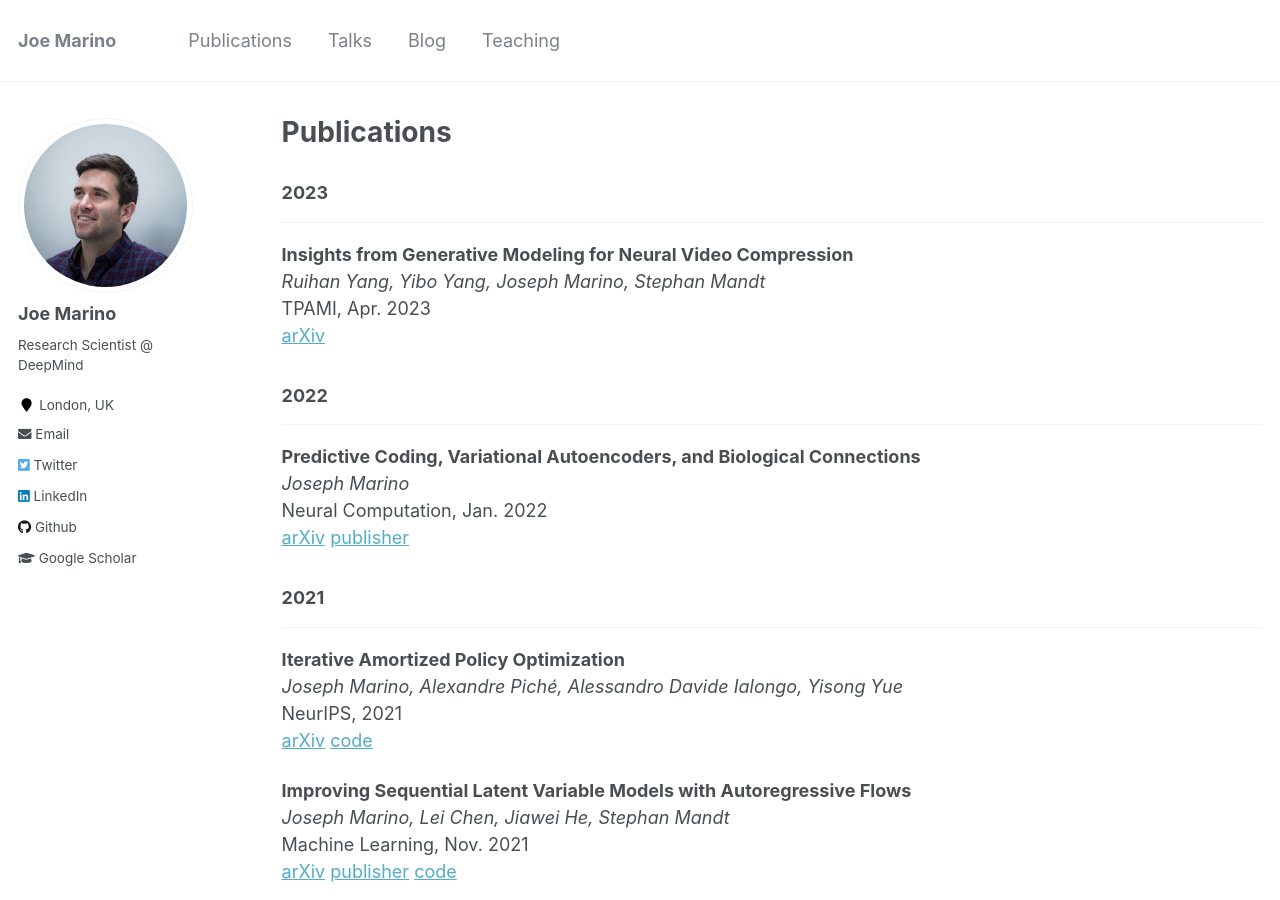
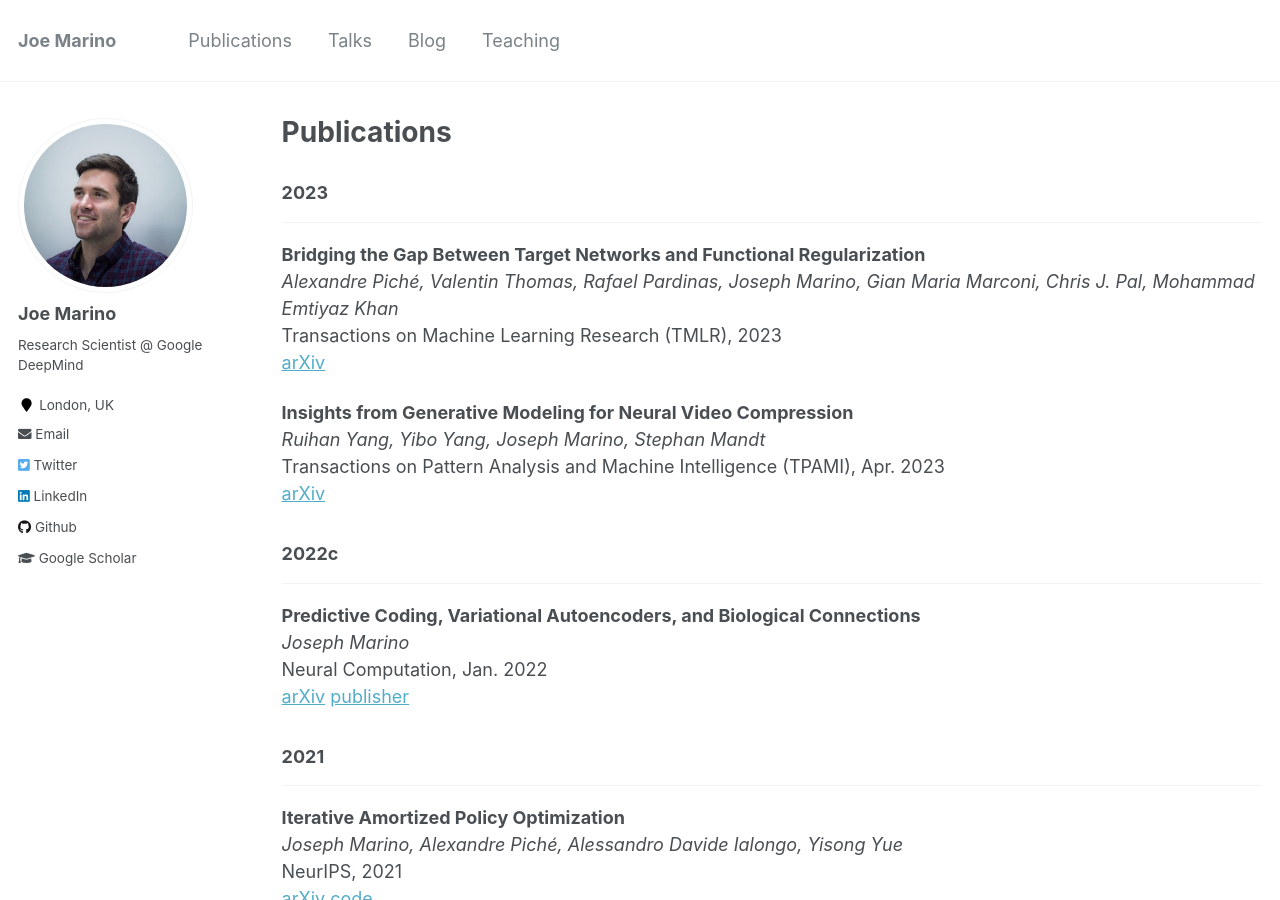
Before and after one commit to joelouismarino/joelouismarino.github.io, a Jekyll site: the page built from _pages/publications.md, in a window 1280 px wide and 900 px high. Built offline with Jekyll 4.4.1, drawn with Linux system fonts in a browser that asks for light colours.

Commit message:
Updates to publications and about me page.

```diff
--- a/_config.yml
+++ b/_config.yml
@@ -82,7 +82,7 @@ analytics:
 author:
   name             : "Joe Marino"
   avatar           : "me.jpg"
-  bio              : "Research Scientist @ DeepMind"
+  bio              : "Research Scientist @ Google DeepMind"
   location         : "London, UK"
   employer         :
   pubmed           :
--- a/_pages/publications.md
+++ b/_pages/publications.md
@@ -7,12 +7,17 @@ author_profile: true
 ### 2023
 ___
 
+**Bridging the Gap Between Target Networks and Functional Regularization**
+*Alexandre Piché, Valentin Thomas, Rafael Pardinas, Joseph Marino, Gian Maria Marconi, Chris J. Pal, Mohammad Emtiyaz Khan*
+Transactions on Machine Learning Research (TMLR), 2023
+[arXiv](https://arxiv.org/abs/2210.12282)
+
 **Insights from Generative Modeling for Neural Video Compression**
 *Ruihan Yang, Yibo Yang, Joseph Marino, Stephan Mandt*
-TPAMI, Apr. 2023
+Transactions on Pattern Analysis and Machine Intelligence (TPAMI), Apr. 2023
 [arXiv](https://arxiv.org/abs/2107.13136)
 
-### 2022
+### 2022c
 ___
 
 **Predictive Coding, Variational Autoencoders, and Biological Connections**
```
Also changed, not shown: _pages/about.md (+2 -2 lines), _pages/teaching.md (+0 -1 lines), 3 other files.
